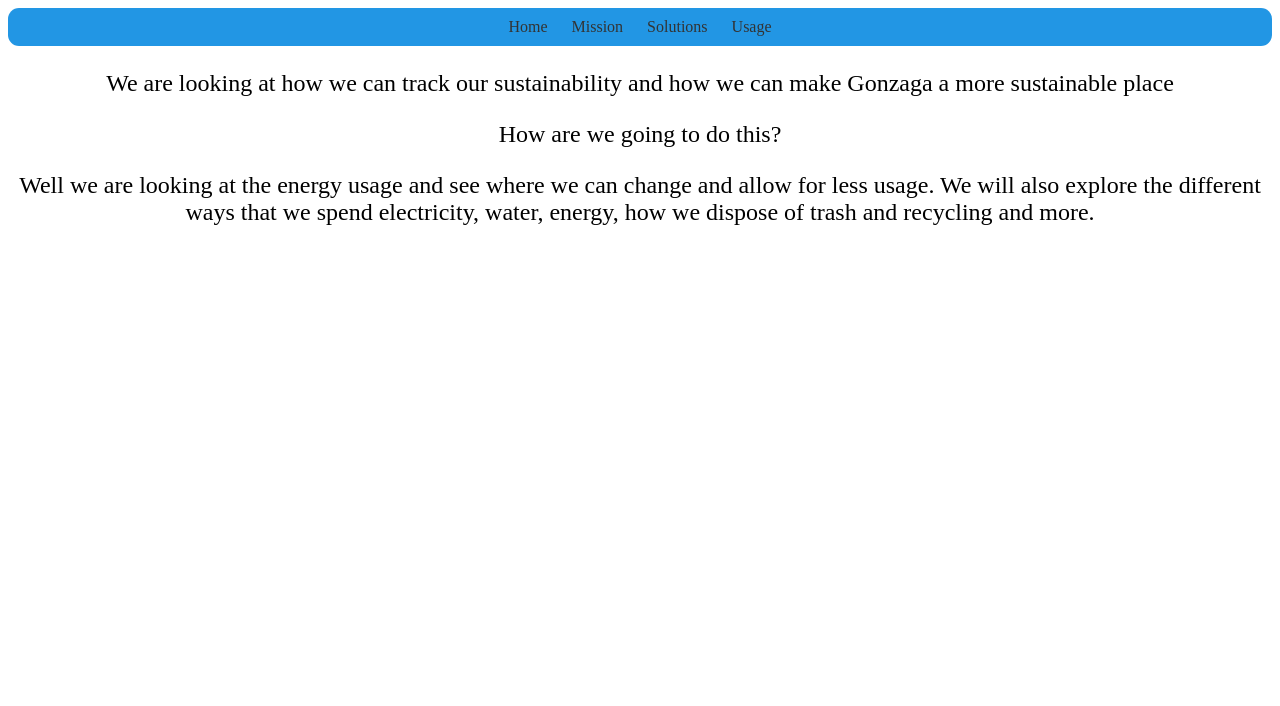
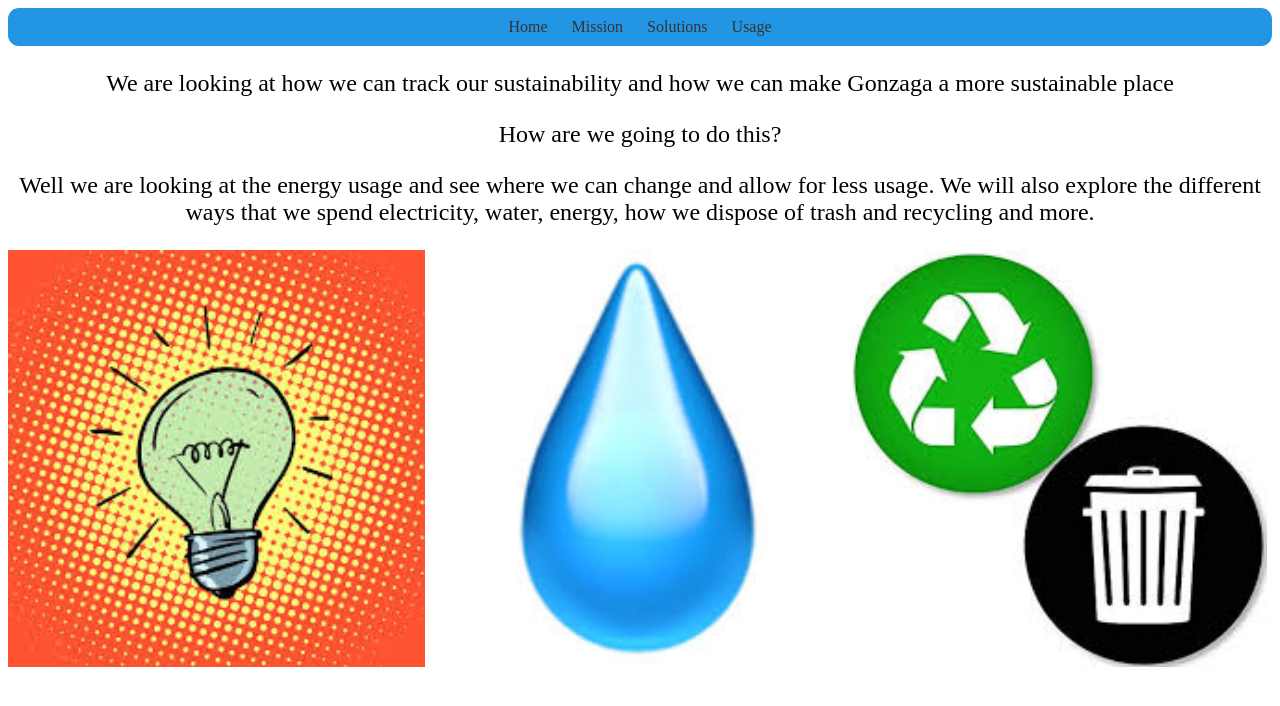
Before and after one commit to JakeHascall26/Hackathon2025JHNR, a plain HTML site: page index.html in a window 1280 px wide. Drawn offline with Linux system fonts and the light colour scheme.

Commit message:
Add images for sustainability section and minor HTML adjustments

```diff
--- a/index.html
+++ b/index.html
@@ -32,6 +32,9 @@
     <p class="center-text">We are looking at how we can track our sustainability and how we can make Gonzaga a more sustainable place</p>
     <p class="center-text">How are we going to do this?</p>
     <p class="center-text"> Well we are looking at the energy usage and see where we can change and allow for less usage. We will also explore the different ways that we spend electricity, water, energy, how we dispose of trash and recycling and more.  </p>
+    <img src="electric.jpg" alt="electric" style="width: 33%; height: 33%;">
+    <img src="water.jpg" alt="water" style="width: 33%; height: 33%;">
+    <img src="trashandrecyc.jpg" alt="trash" style="width: 33%; height: 33%;">
   <body>
 
 </html>
```
Also changed, not shown: electric.jpg (added), trashandrecyc.jpg (added), water.jpg (added).
